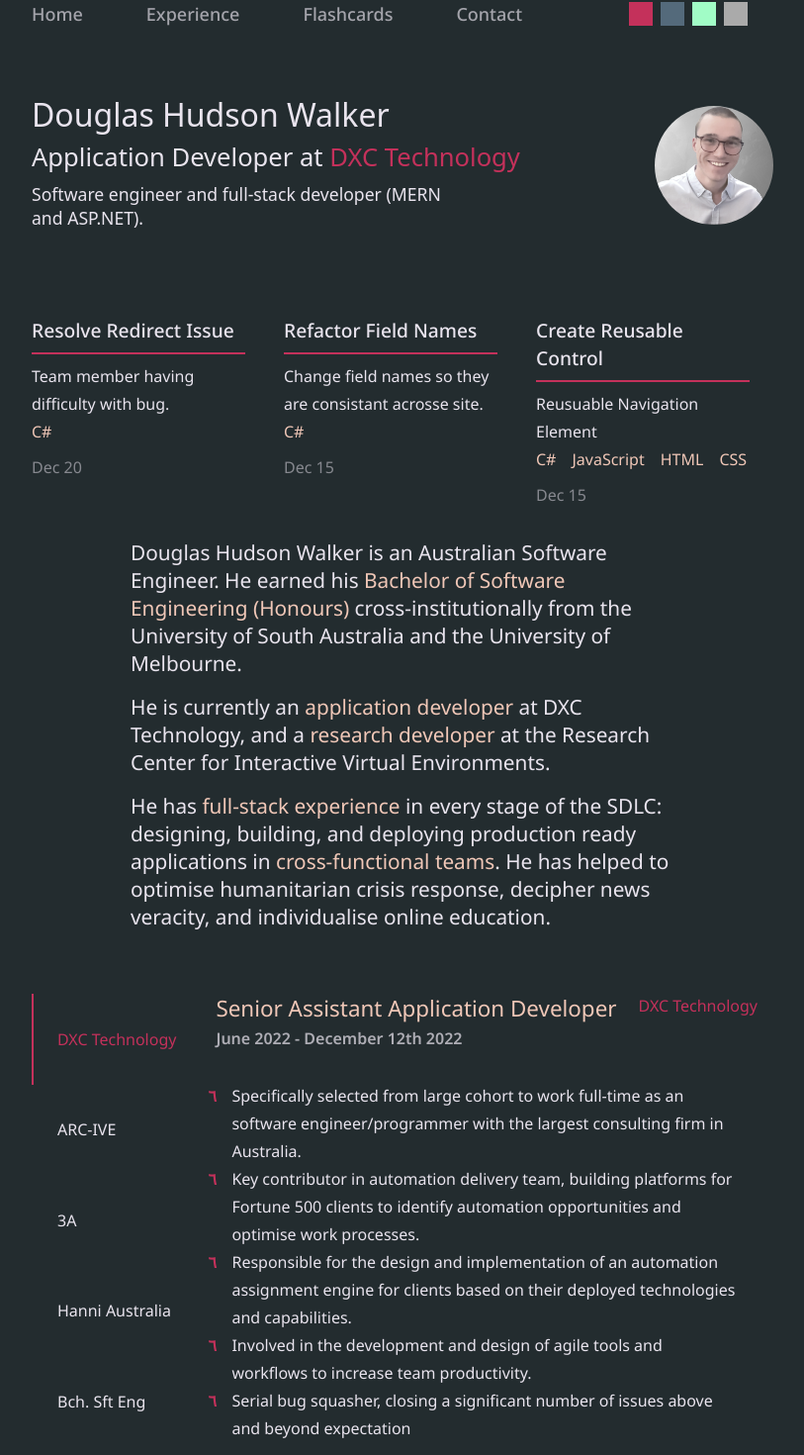
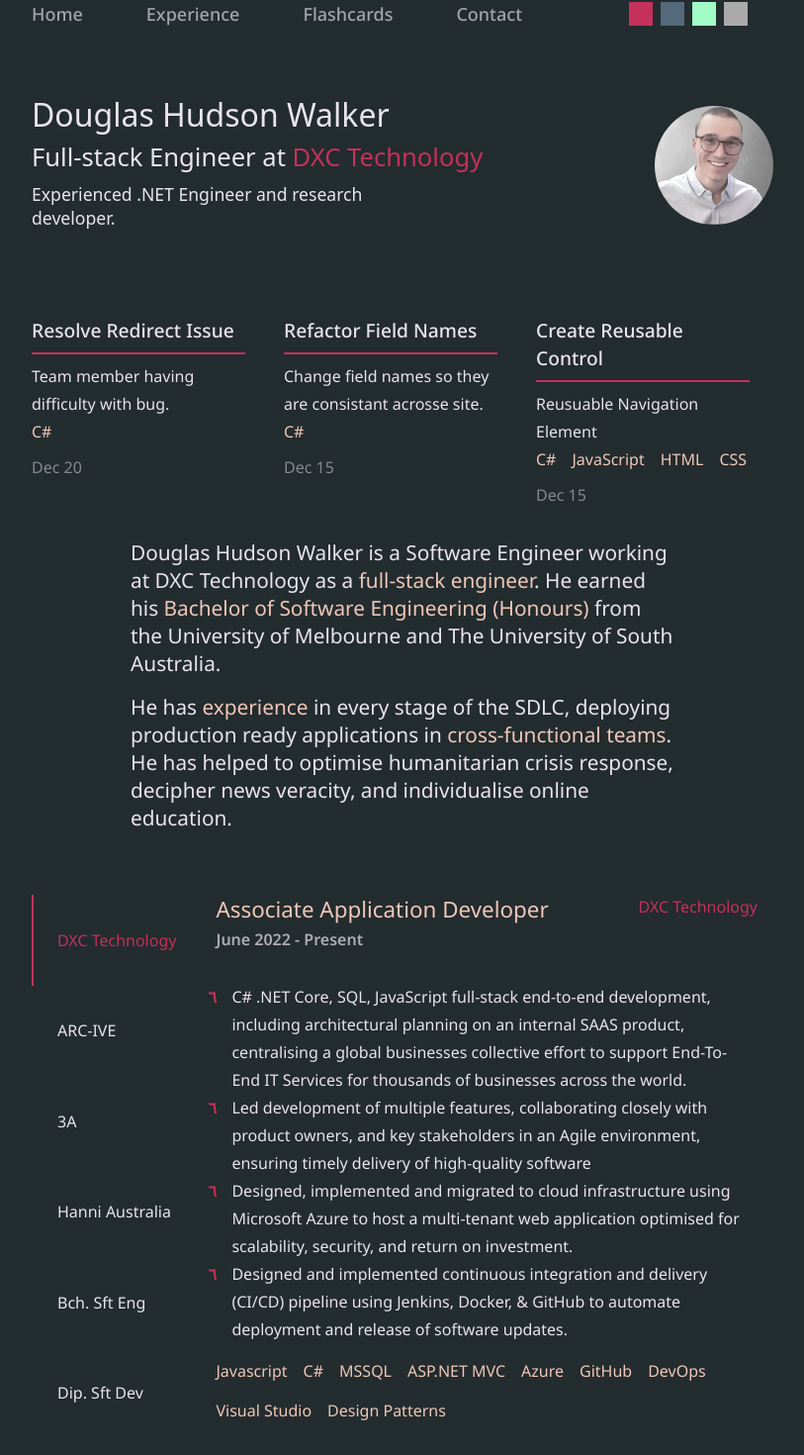
Before and after one commit to DouglasHWalker/DouglasHWalker.github.io, a React (Create React App) app in the folder douglashudsonwalker/: page / in a window 1280 px wide. Shown: the part 50-1520 px from the top of the page at 99% size, without its empty margins (233-1046 px from the left). Built offline with nearby package versions, Linux system fonts and the light colour scheme.

Commit message:
Update experiences

```diff
--- a/douglashudsonwalker/src/data/experiences-content.js
+++ b/douglashudsonwalker/src/data/experiences-content.js
@@ -2,15 +2,14 @@
     {
         id: 1,
         tabTitle: 'DXC Technology',
-        title: 'Senior Assistant Application Developer',
+        title: 'Associate Application Developer',
         company: 'DXC Technology',
-        date: 'June 2022 - December 12th 2022',
+        date: 'June 2022 - Present',
         content: [
-            'Specifically selected from large cohort to work full-time as an software engineer/programmer with the largest consulting firm in Australia.',
-            'Key contributor in automation delivery team, building platforms for Fortune 500 clients to identify automation opportunities and optimise work processes.',
-            'Responsible for the design and implementation of an automation assignment engine for clients based on their deployed technologies and capabilities.',
-            'Involved in the development and design of agile tools and workflows to increase team productivity.',
-            'Serial bug squasher, closing a significant number of issues above and beyond expectation',
+            'C# .NET Core, SQL, JavaScript full-stack end-to-end development, including architectural planning on an internal SAAS product, centralising a global businesses collective effort to support End-To-End IT Services for thousands of businesses across the world.',
+            'Led development of multiple features, collaborating closely with product owners, and key stakeholders in an Agile environment, ensuring timely delivery of high-quality software',
+            'Designed, implemented and migrated to cloud infrastructure using Microsoft Azure to host a multi-tenant web application optimised for scalability, security, and return on investment.',
+            'Designed and implemented continuous integration and delivery (CI/CD) pipeline using Jenkins, Docker, & GitHub to automate deployment and release of software updates.',
         ],
         tech: [
             'Javascript',
@@ -51,12 +50,12 @@
         tabTitle: 'ARC-IVE',
         title: 'Research Developer',
         company: 'Research Center for Interactive Virtual Environements',
-        date: '2021 - present',
+        date: '2020 - 2022',
         content: [
-            'Built agent capable of optimising strategies to maximise lives saved in simulation. Novel visualisation utilised D3 and TypeScript to generate actor-entity timelines. User-studies found the visualisation improved sense making for difficult questions by over 60%.',
-            'Collaborated with users and stakeholders from the Defence Science and Technology Group, gathering requirements and design specifications. <a href="https://www.dst.defence.gov.au." >https://www.dst.defence.gov.au.</a>',
-            'Performed extensive literature reviews of state-of-the-art artificial intelligence techniques and implemented demonstrations for use in augmented reality headsets.',
-            'Performed large user-studies and collated results for use in research publications.'
+            'Developed RL agents in Python, SciKit, and Gym that optimised lives saved during humanitarian crisis response competitive with professional human strategy.',
+            'Built novel visualisations in React, TypeScript, and D3 that improved sense making of key metrics and questions in crisis response by over 60% in user studies.',
+            'Performed user studies, and extensive literature reviews of state-of-the-art natural language processing techniques. Implemented C# demonstrations in AR headsets.',
+            'Collaborated with key stakeholders, researchers and product designers from the Defence Science and Technology Group. https://www.dst.defence.gov.au.'
         ],
         tech: [
             'TypeScript',
@@ -70,13 +69,13 @@
     {
         id: 3,
         tabTitle: '3A',
-        title: 'Principal Developer',
+        title: 'Graduate Mobile Developer',
         company: 'Adelaide Advanced Applications (3A)',
         date: '2018 - 2019',
         content: [
-            'Developed custom education management system for post-graduates specialising in oculoplastic surgery. Warning Graphic: <a href="oculoplastic.eyesurgeryvideos.net." >oculoplastic.eyesurgeryvideos.net.</a>',
-            'Full-stack development of cross-platform CMS. Primary roles in product design, prototyping, architecture, Azure cloud solutions, and bespoke specialty media player',
-            'Provided leadership for development team, delegating tasks based on strengths, team planning and fostering client relationship.',
+            'Full-stack CMS: Android, iOS, & Web. Key contributions across system design and architecture, UX and prototyping, Azure cloud, and technical/development leadership.',
+            'Custom education management system for post-graduates specialising in oculoplastic surgery. Warning Graphic: oculoplastic.eyesurgeryvideos.net',
+            'Provided technical leadership, designing and delegating development items based on team strengths. Major role in project planning and client relationship management.',
         ],
         tech: [
             'C#',
@@ -94,7 +93,7 @@
     {
         id: 4,
         tabTitle: 'Hanni Australia',
-        title: 'Manager, Sales, Construction',
+        title: 'Retail Manager, Sales',
         company: 'Hanni Australia',
         date: '2012 - 2018',
         content: [
@@ -110,9 +109,9 @@
         date: '2020 - 2023',
         content: [
             'Majored in Artificial Intelligence, Security, and Distributed systems (Concurrency)',
-            "Top 5% of cohort (Every Year) - Chancellor's Letters of Commendation List",
+            "Top 5% of cohort (Each Year) - Chancellor's Letters of Commendation List",
             "Studied final year courses (post-graduate) at The University of Melbourne - Highest ranked in Australia for Computer Science",
-            "Cumulative GPA: 6.9/7.0 - lost marks in Artificial Intelligence (my favourite subject) "
+            "Cumulative GPA: 6.9/7.0 - Interestingly, the marks I lost were in the topics I was most interested in. AI and Advanced CS Theory"
         ],
         tech: ['Human Computer Interaction', 'Data Structures', 'Software Design', 'C++', 'Design Patterns', 'CI/CD', 'Networking', 'Machine Learning', 'Reinforcement Learning', 'Natural Language Processing',
             'Discrete Mathematics', 'Calculus', 'CIA Triad', 'Encryption', 'Red vs. Blue', 'Enterprise Databases', 'Cloud', 'Big Data', 'Data Wrangling', 'Data Science',
--- a/douglashudsonwalker/src/pages/HomePage.js
+++ b/douglashudsonwalker/src/pages/HomePage.js
@@ -16,8 +16,8 @@
             <div className='portfolio-header'>
                 <div>
                     <h1>Douglas Hudson Walker</h1>
-                    <h3>Application Developer at <span className='highlight'>DXC Technology</span></h3>
-                    <p>Software engineer and full-stack developer (MERN and ASP.NET).</p>
+                    <h3>Full-stack Engineer at <span className='highlight'>DXC Technology</span></h3>
+                    <p>Experienced .NET Engineer and research developer.</p>
                 </div>
                 <div className='image-container'>
                     <img className='about-headshot' src={headshot} />
@@ -32,9 +32,8 @@
             {/* A series of flipping taglines which describe all the things I do. */}
             {/* </div> */}
                 <div style={{fontSize: '1rem', padding: '0 100px'}}>
-                    <p className='intro'>Douglas Hudson Walker is an Australian Software Engineer. He earned his <span style={{ color: "var(--accent-color)" }}>Bachelor of Software Engineering (Honours)</span> cross-institutionally from the University of South Australia and the University of Melbourne.</p>
-                    <p className='intro'>He is currently an <span style={{ color: "var(--accent-color)" }}>application developer</span> at DXC Technology, and a <span style={{ color: "var(--accent-color)" }}>research developer</span> at the Research Center for Interactive Virtual Environments. </p>
-                    <p className='intro'>He has <span style={{ color: "var(--accent-color)" }}>full-stack experience</span> in every stage of the SDLC: designing, building, and deploying production ready applications in <span style={{ color: "var(--accent-color)" }}>cross-functional teams</span>. He has helped to optimise humanitarian crisis response, decipher news veracity, and individualise online education.</p>
+                    <p className='intro'>Douglas Hudson Walker is a Software Engineer working at DXC Technology as a <span style={{ color: "var(--accent-color)" }}>full-stack engineer</span>. He earned his <span style={{ color: "var(--accent-color)" }}>Bachelor of Software Engineering (Honours)</span> from the University of Melbourne and The University of South Australia.</p>
+                    <p className='intro'>He has <span style={{ color: "var(--accent-color)" }}>experience</span> in every stage of the SDLC, deploying production ready applications in <span style={{ color: "var(--accent-color)" }}>cross-functional teams</span>. He has helped to optimise humanitarian crisis response, decipher news veracity, and individualise online education. </p>
                 </div>
             {/* <Link className='call-to-action-link' to="/about">See my Work!</Link> */}
             {/* <div className="down-arrow"><p></p></div> */}
--- a/douglashudsonwalker/src/pages/ProjectPage.js
+++ b/douglashudsonwalker/src/pages/ProjectPage.js
@@ -20,10 +20,10 @@
         <>
             <h2 style={{ width: '100%' }}>
                 <span className='highlight' style={{ fontSize: '3rem' }}>Portfolio</span> <br />
-                DXC Technology Pty Ltd<br />
+                DXC Technology Pty Ltd<br /><span style={{ fontSize: '1.2rem', fontWeight: 'normal' }}>Last Updated: Dec 2022</span>
             </h2>
             <div>
-                <p>
+                {/* <p>
                     During my time at DXC Technology, I gained invaluable experience as a full-stack developer, utilizing an array of technologies such as C#, .NET Framework, MS SQL, JavaScript, HTML, CSS, Bootstrap,
                     and several JavaScript libraries. Not only did I enhance these software engineering skills, I was to apply them in real-world projects, recieving positive feedback for my proactive approach,
                     problem-solving, initiative, high-quality work, and for going above and beyond my expectations and responsibilities.
@@ -38,16 +38,16 @@
                     I am proud to showcase my portfolio of work and am honored to have had the opportunity to work with such a talented team and grateful for the valuable experience I gained.
                 </p>
                 <p>
-                    {/* <br/>
+                     <br/>
                     NOTE: You are using the pdf version of this portfolio. The web version will allow you to view the animated versions of each image.  It is available here:
                     <a href='https://douglashwalker.github.io' className='accent' style={{ marginLeft: '8px' }}>douglashwalker@github.io</a>
-                    <br /> */}
+                    <br />
                     <br />
                     NOTE: If you find the images are too small please right click the image and open it in a new tab.
 
-                </p>
+                </p> */}
             </div>
-            <h2 className='highlight' style={{ marginLeft: '25%', fontSize: '1.5rem', textAlign: 'center', marginBottom: '0px' }}>Jun - Sep 2022</h2>
+                {/* <h2 className='highlight' style={{ marginLeft: '25%', fontSize: '1.5rem', textAlign: 'center', marginBottom: '0px' }}>Jun - Sep 2022</h2>
                 <div style={{ width: '100%', justifyContent: 'center', display: 'flex', marginTop: '8px' }}>
                     <table style={{ width: '50%', minWidth: '300px' }}>
                         <tbody>
@@ -88,9 +88,9 @@
                             <td>{projects.reduce((acc, p) => acc + p.valuePoints, 0)}</td>
                             </tr>
                             </tbody>
-                </table>
+                    </table> */}
                     {/* <p>Total days in team: {Math.round((Math.max(...projects.map(p => new Date(p.dateClosed))) - Math.min(...projects.map(p => new Date(p.dateClosed)))) / (1000 * 60 * 60 * 24))}</p><br/> */}
-            </div>
+                {/* </div> */}
             {/* <h2 style={{ width: '100%', fontSize: '1.5rem', marginBottom: '0' }}>
                 <span className='highlight' style={{ fontSize: '1.5rem', textAlign: 'center' }}>Development Work</span>
             </h2> */}
```
Also changed, not shown: douglashudsonwalker/src/data/flashcard-content.js (+192 -0 lines). Lines whose indentation alone changed are shown as unchanged.
